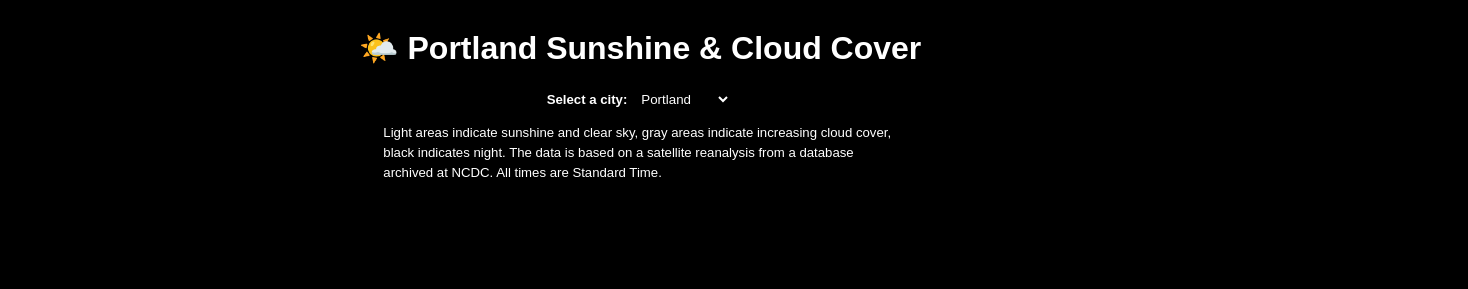
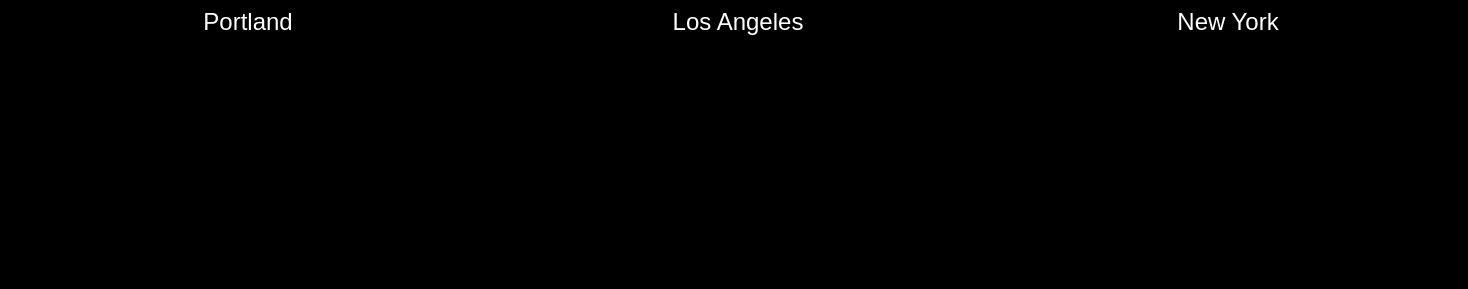
Before and after one commit to jaronheard/sunshine, a plain HTML site: page index.html in a window 1280 px wide. Shown: the whole page, 1468 px wide, since content can reach past the window. Drawn offline with nearby package versions, Linux system fonts and the light colour scheme; no server answers.

Commit message:
make small multiples

```diff
--- a/index.html
+++ b/index.html
@@ -7,17 +7,18 @@
 <script type="text/javascript" src="script.js"></script>
 
 <body>
-  <div id="container">
-    <h1 id="cityTitle"></h1>
-    <div id="inputContainer">
-      <label for="cities" id="citiesLabel">Select a city:</label>
-      <select id="cities" name="cities">
-        <option value="portland">Portland</option>
-        <option value="la">Los Angeles</option>
-        <option value="ny">New York</option>
-      </select>
+  <div id="grid">
+    <div class="container">
+      <h1 class="cityTitle">Portland</h1>
+      <svg id="pdxViz" width="480" height="250" viewbox="0 0 960 500"></svg>
     </div>
-    <p id="description">Light areas indicate sunshine and clear sky, gray areas indicate increasing cloud cover, black indicates night. The data is based on a satellite reanalysis from a database archived at NCDC. All times are Standard Time.</p>
-    <svg id="viz" width="960" height="500"></svg>
+    <div class="container">
+      <h1 class="cityTitle">Los Angeles</h1>
+      <svg id="laViz" width="480" height="250" viewbox="0 0 960 500"></svg>
+    </div>
+    <div class="container">
+      <h1 class="cityTitle">New York</h1>
+      <svg id="nyViz" width="480" height="250" viewbox="0 0 960 500"></svg>
+    </div>
   </div>
 </body>
--- a/script.js
+++ b/script.js
@@ -1,26 +1,5 @@
 /* eslint-env node, browser */
 /* global d3 */
-
-const cityURLs = {
-  portland:
-    "https://gist.githubusercontent.com/jaronheard/99be6944675abdeb7b02e15f3430114c/raw/2d169f545a4d95762a500cd8b17418273eafa051/portland2011cloudcover.csv",
-  portlandSunriseSunset:
-    "https://gist.githubusercontent.com/jaronheard/0f7ed3b23e56d01fba20c2d4934ce645/raw/2783170b18313f6d9d2cd0fe750bfdbdfd1c56ea/portland2011sunrisesunset.csv",
-  portlandWeather:
-    "https://gist.githubusercontent.com/jaronheard/700042270c68fece9043a4d406a74bfb/raw/bf52c81394c6ba32dda085ecf383775ce84d666d/portland2011weather.txt",
-  la: "https://gist.githubusercontent.com/jaronheard/11178a52980eaa8d3f8066617cb34921/raw/0ad3046c3f480a709a02c0caccc7295a9c9f4dd8/la2011cloudcover.csv",
-  laSunriseSunset:
-    "https://gist.githubusercontent.com/jaronheard/b44a19296d197b2c9f78a8fc28a14629/raw/29ec51fbbe0c17962e258365c5585f86a770c4cb/la2011sunrisesunset.csv",
-  nySunriseSunset:
-    "https://gist.githubusercontent.com/jaronheard/c9a7dc7666b88310802c1817f58d8c12/raw/9674f8af27eb1c9755b35631a2ad0af01e0f13ea/ny2011sunrisesunset.csv",
-  ny: "https://gist.githubusercontent.com/jaronheard/9f3b768b63a94b29ebfccce5b13c74fe/raw/63041e04b341c5c826ef6d4e924bcfb3fd89dc06/ny2011cloudcover.csv",
-};
-
-const cityTitles = {
-  portland: "🌤️ Portland Sunshine & Cloud Cover",
-  la: "🌤️ Los Angeles Sunshine & Cloud Cover",
-  ny: "🌤️ New York Sunshine & Cloud Cover",
-};
 
 // date utilities
 const now = new Date(1970, 0, 1);
@@ -57,6 +36,49 @@ function logSampleWeatherData() {
     });
 }
 
+// margins and dimensions
+const svgWidth = 960;
+const svgHeight = 500;
+
+const margin = {
+  top: 20,
+  right: 0,
+  bottom: 20,
+  left: 70,
+};
+
+const width = svgWidth - margin.left - margin.right;
+const height = svgHeight - margin.top - margin.bottom;
+
+// scales
+const x = d3.scaleUtc().rangeRound([0, width + 10]);
+const y = d3
+  .scaleUtc()
+  .domain([d3.utcDay.floor(now), d3.utcDay.ceil(now)])
+  .rangeRound([0, height - 32]);
+
+// constants
+const cityURLs = {
+  portland:
+    "https://gist.githubusercontent.com/jaronheard/99be6944675abdeb7b02e15f3430114c/raw/2d169f545a4d95762a500cd8b17418273eafa051/portland2011cloudcover.csv",
+  portlandSunriseSunset:
+    "https://gist.githubusercontent.com/jaronheard/0f7ed3b23e56d01fba20c2d4934ce645/raw/2783170b18313f6d9d2cd0fe750bfdbdfd1c56ea/portland2011sunrisesunset.csv",
+  portlandWeather:
+    "https://gist.githubusercontent.com/jaronheard/700042270c68fece9043a4d406a74bfb/raw/bf52c81394c6ba32dda085ecf383775ce84d666d/portland2011weather.txt",
+  la: "https://gist.githubusercontent.com/jaronheard/11178a52980eaa8d3f8066617cb34921/raw/0ad3046c3f480a709a02c0caccc7295a9c9f4dd8/la2011cloudcover.csv",
+  laSunriseSunset:
+    "https://gist.githubusercontent.com/jaronheard/b44a19296d197b2c9f78a8fc28a14629/raw/29ec51fbbe0c17962e258365c5585f86a770c4cb/la2011sunrisesunset.csv",
+  nySunriseSunset:
+    "https://gist.githubusercontent.com/jaronheard/c9a7dc7666b88310802c1817f58d8c12/raw/9674f8af27eb1c9755b35631a2ad0af01e0f13ea/ny2011sunrisesunset.csv",
+  ny: "https://gist.githubusercontent.com/jaronheard/9f3b768b63a94b29ebfccce5b13c74fe/raw/63041e04b341c5c826ef6d4e924bcfb3fd89dc06/ny2011cloudcover.csv",
+};
+
+const cityTitles = {
+  portland: "🌤️ Portland Sunshine & Cloud Cover",
+  la: "🌤️ Los Angeles Sunshine & Cloud Cover",
+  ny: "🌤️ New York Sunshine & Cloud Cover",
+};
+
 // data processing functions
 function processSunData(d) {
   const sunData = d;
@@ -77,31 +99,7 @@ function processCloudData(d) {
 }
 
 window.onload = function onload() {
-  const svg = d3.select("#viz");
-  const margin = {
-    top: 20,
-    right: 0,
-    bottom: 20,
-    left: 70,
-  };
-  const width = svg.attr("width") - margin.left - margin.right;
-  const height = svg.attr("height") - margin.top - margin.bottom;
-  const g = svg
-    .append("g")
-    .attr("transform", `translate(${margin.left},${margin.top})`);
-
-  const x = d3.scaleUtc().rangeRound([0, width + 10]);
-
-  const y = d3
-    .scaleUtc()
-    .domain([d3.utcDay.floor(now), d3.utcDay.ceil(now)])
-    .rangeRound([0, height - 32]);
-
-  function updateData() {
-    const city = document.getElementById("cities").value;
-    const title = document.getElementById("cityTitle");
-    title.innerHTML = cityTitles[city];
-
+  function renderViz(g, city = "portland") {
     d3.csv(cityURLs[city], processCloudData, (error, data) => {
       if (error) throw error;
 
@@ -183,35 +181,51 @@ window.onload = function onload() {
 
           g.selectAll("g").remove();
 
-          g.append("g")
-            .attr("class", "axis axis--x")
-            .attr("transform", `translate(0,${height})`)
-            .call(
-              d3
-                .axisBottom(x)
-                .tickFormat(formatMonth)
-                .tickSize(-height)
-                .tickPadding(-10)
-            )
-            .selectAll("text")
-            .attr("text-anchor", "start")
-            .attr("x", 10)
-            .attr("dy", null);
+          // g.append("g")
+          //   .attr("class", "axis axis--x")
+          //   .attr("transform", `translate(0,${height})`)
+          //   .call(
+          //     d3
+          //       .axisBottom(x)
+          //       .tickFormat(formatMonth)
+          //       .tickSize(-height)
+          //       .tickPadding(-10)
+          //   )
+          //   .selectAll("text")
+          //   .attr("text-anchor", "start")
+          //   .attr("x", 10)
+          //   .attr("dy", null);
 
-          g.append("g")
-            .attr("class", "axis axis--y")
-            .call(
-              d3
-                .axisLeft(y)
-                .tickFormat(formatHour)
-                .tickSize(-width)
-                .tickPadding(10)
-            );
+          // g.append("g")
+          //   .attr("class", "axis axis--y")
+          //   .call(
+          //     d3
+          //       .axisLeft(y)
+          //       .tickFormat(formatHour)
+          //       .tickSize(-width)
+          //       .tickPadding(10)
+          //   );
         }
       );
     });
   }
 
-  document.getElementById("cities").addEventListener("change", updateData);
-  updateData();
+  const pdxSvg = d3.select("#pdxViz");
+  const g = pdxSvg
+    .append("g")
+    .attr("transform", `translate(${margin.left},${margin.top})`);
+  renderViz(g, "portland");
+
+  // create two additional copies of the rendered viz in separate containers
+  const laSvg = d3.select("#laViz");
+  const laG = laSvg
+    .append("g")
+    .attr("transform", `translate(${margin.left},${margin.top})`);
+  renderViz(laG, "la");
+
+  const nySvg = d3.select("#nyViz");
+  const nyG = nySvg
+    .append("g")
+    .attr("transform", `translate(${margin.left},${margin.top})`);
+  renderViz(nyG, "ny");
 };
--- a/style.css
+++ b/style.css
@@ -21,6 +21,9 @@ select {
 
 h1 {
   font-family: Futura, sans-serif;
+  font-size: 1.5rem;
+  font-weight: 500;
+  margin: 0;
 }
 
 p {
@@ -29,31 +32,14 @@ p {
   line-height: 1.5em;
 }
 
-#description {
-  max-width: 70ch;
+#grid {
+  display: grid;
+  grid-template-columns: 1fr 1fr 1fr;
+  grid-gap: 10px;
 }
 
-#inputContainer {
-  display: flex;
-  flex-direction: row;
-  justify-content: space-around;
-  align-items: center;
-  font-family: Futura, sans-serif;
-  font-size: 0.825rem;
-  gap: 0.5rem;
-}
-
-#cities {
-  min-width: max-content
-}
-
-#citiesLabel {
-  font-weight: bold
-}
-
-#container {
+.container {
   width: 100%;
-  height: 100%;
   display: flex;
   flex-direction: column;
   align-items: center;
```
